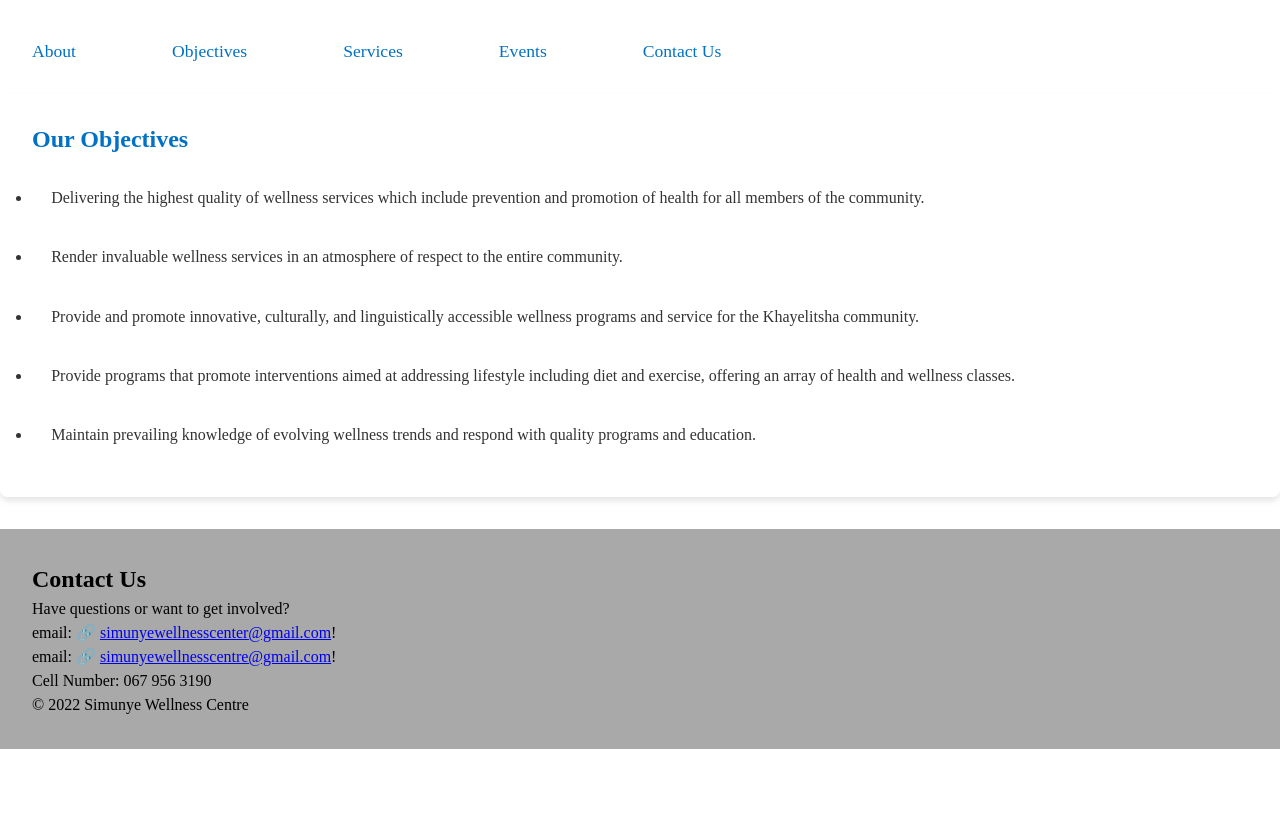
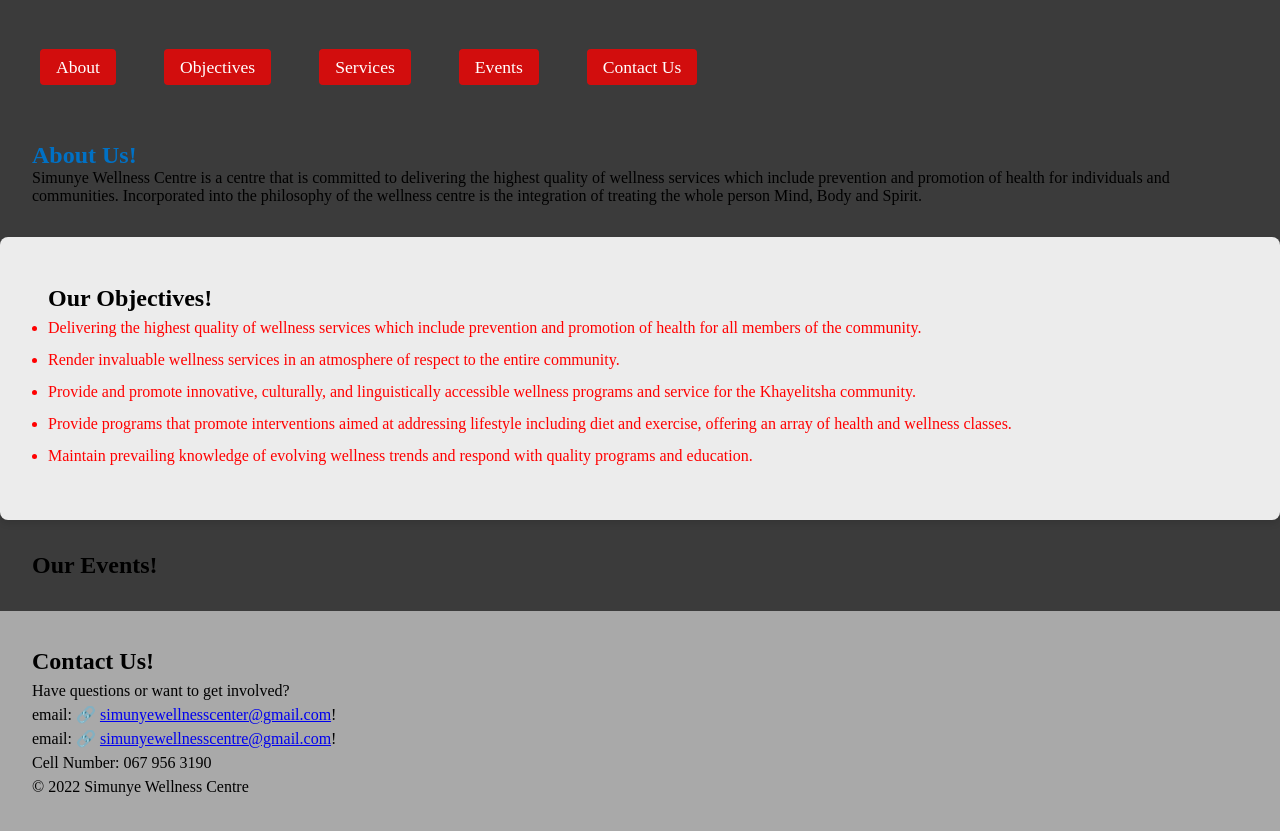
Before and after one commit to lukhanyomakwena/simunye-wellness-centre, a plain HTML site: page index.html in a window 1280 px wide. Shown: the part 315-1146 px from the top of the page. Before the commit the page ends 1064 px from the top, so only its background shows below. Drawn offline with Linux system fonts and the light colour scheme.

Commit message:
added about us HTML file, changed some attributes and values on the css file

```diff
--- a/css/styles.css
+++ b/css/styles.css
@@ -7,7 +7,7 @@
 
 /* Header styles */
 .header {
-    background-color: #0071c5;  /* Intel Blue to match Simunye Wellness centre color */
+    background-color: #0071c5 !important;  /* Intel Blue to match Simunye Wellness centre color */
     color: white;
     padding: 2rem;
 }
@@ -41,25 +41,33 @@
     padding: 0.5rem 1rem;
     margin: 0 0.5rem;
     border-radius: 4px;
+    background-color: rgba(255, 0, 0, 0.774);
     transition: background-color 0.3s ease;
 }
 
-.header nav a:hover {
-    background-color: rgba(255, 255, 255, 0.2);
+body nav a:hover {
+    color : black;
+    background-color: lime;
 }
 
+body h1, h2 {
+    color: black;
+}
 
 /* Light mode (default) */
-/*
 main {
+    /*
     background-image: url('../images/background_mode/simunye_wellness_centre_light.png');
     background-size: auto;
     background-position: center;
     background-repeat: no-repeat;
     background-attachment: fixed;
     min-height: 100vh;
+    */
+    background-color: rgba(0, 0, 0, 0.767);
 }
 
+/*
 .gallery-grid {
     display: grid;
     grid-template-columns: repeat(auto-fill, minmax(250px, 1fr));
@@ -85,56 +93,82 @@ main {
     color: #0071c5;
     font-size: 2rem;
     padding: 2rem;
-    margin-bottom: 1.5rem;
+    /* margin-bottom: 1.5rem; */
     font-weight: bold;
 }
 
+.home p {
+    padding : 2rem;
+}
+
 /* Internal Navigation Links */
-nav[role="internal links"] ul {
+nav[role="internal-links"] ul {
     list-style: none;
     display: flex;
     gap: 2rem;
     flex-wrap: wrap;
-    margin-top: 1rem;
+    padding: 2rem;
+    margin-top: 0.5rem;
 }
 
-nav[role="internal links"] a {
-    color: #0071c5;
+nav[role="internal-links"] a {
+    color: white;
+    background-color: rgba(255, 0, 0, 0.774);
     text-decoration: none;
     font-size: 1.1rem;
-    padding: 2rem;
+    padding: 0.5rem 1rem;
+    margin: 0 0.5rem;
     border-radius: 4px;
     transition: all 0.3s ease;
 }
+/*
+nav[role="internal-links"] a:hover {
+    background-color: lime;
+    color: black;
+}
+*/
+#about h2 {
+    color : #0071c5;
+}
 
-nav[role="internal links"] a:hover {
-    background-color: #0071c5;
-    color: white;
+#about {
+    padding : 2rem;
 }
 
 #objectives {
     background-color: rgba(255, 255, 255, 0.9); /* Semi-transparent white */
-    padding: 2rem;
-    margin: 2rem 0;
+    padding: 3rem;
+    /*margin: 2rem 0;*/
     border-radius: 8px;
     box-shadow: 0 4px 6px rgba(0, 0, 0, 0.1);
 }
 
+/*
 #objectives h2 {
     color: #0071c5;
     margin-bottom: 1rem;
 }
+*/
 
 #objectives ul li {
-    color: #333; /* Dark gray for readability */
-    /* margin-bottom: 1rem; */
-    padding: 1.2rem;
-    line-height: 1.3;
+    color : red;
+    /*color: #333;  Dark gray for readability */
+    /* margin-bottom: 1rem;
+    padding: 1.2rem;*/
+    line-height: 2;
 }
 
-/* Header styles */
+#events {
+    color : #0071c5;
+}
+
+#events {
+    padding : 2rem;
+}
+
+/* Footer styles */
 .footer {
-    background-color: #A9A9A9;  /* DarkGray */
+    background-color: #A9A9A9 !important;  /* DarkGray */
     color: black;
     padding: 2rem;
     line-height: 1.5;
--- a/index.html
+++ b/index.html
@@ -23,8 +23,9 @@
         <div>
             <section class="home">
                 <h2>Home</h2>
+                <!-- <p>To establish a sustainable, engaged, compassionate, healthy community in Khayelitsha</p> -->
                 <div>
-                    <nav role="internal links">
+                    <nav role="internal-links">
                         <ul>
                             <li><a href="#about">About</a></li>
                             <li><a href="#objectives">Objectives</a></li>
@@ -36,24 +37,56 @@
                 </div>
             </section>
 
+            <section id="about">
+                <h2>About Us!</h2>
+                <p>
+                    Simunye Wellness Centre is a centre that is committed to delivering
+                    the highest quality of wellness services which include prevention
+                    and promotion of health for individuals and communities. Incorporated
+                    into the philosophy of the wellness centre is the integration of
+                    treating the whole person Mind, Body and Spirit.
+                </p>
+            </section>
+
             <section id="objectives">
-                <h2>Our Objectives</h2>
+                <h2>Our Objectives!</h2>
                 <div>
                     <ul>
-                        <li>Delivering the highest quality of wellness services which include prevention and promotion of health for all members of the community.</li>
-                        <li>Render invaluable wellness services in an atmosphere of respect to the entire community.</li>
-                        <li>Provide and promote innovative, culturally, and linguistically accessible wellness programs and service for the Khayelitsha community.</li>
-                        <li>Provide programs that promote interventions aimed at addressing lifestyle including diet and exercise, offering an array of health and wellness classes.</li>
-                        <li>Maintain prevailing knowledge of evolving wellness trends and respond with quality programs and education.</li>
+                        <li>
+                            Delivering the highest quality of wellness services which
+                            include prevention and promotion of health for all members of
+                            the community.
+                        </li>
+                        <li>
+                            Render invaluable wellness services in an atmosphere of
+                            respect to the entire community.
+                        </li>
+                        <li>
+                            Provide and promote innovative, culturally, and linguistically
+                            accessible wellness programs and service for the Khayelitsha community.
+                        </li>
+                        <li>
+                            Provide programs that promote interventions aimed at addressing
+                            lifestyle including diet and exercise, offering an array of health
+                            and wellness classes.
+                        </li>
+                        <li>
+                            Maintain prevailing knowledge of evolving wellness trends and
+                            respond with quality programs and education.
+                        </li>
                     </ul>
                 </div>
+            </section>
+
+            <section id="events">
+                <h2>Our Events!</h2>
             </section>
         </div>
     </main>
 
     <footer class="footer">
         <p>
-        <h2 id="contact-info">Contact Us</h2>
+        <h2 id="contact-info">Contact Us!</h2>
         Have questions or want to get involved?
         <p>email: 🔗 <a href="mailto:simunyewellnesscenter@gmail.com">simunyewellnesscenter@gmail.com</a>!</p>
         <p>email: 🔗 <a href="mailto:simunyewellnesscentre@gmail.com">simunyewellnesscentre@gmail.com</a>!</p>
```
Also changed, not shown: gallery.html (+1 -0 lines).
